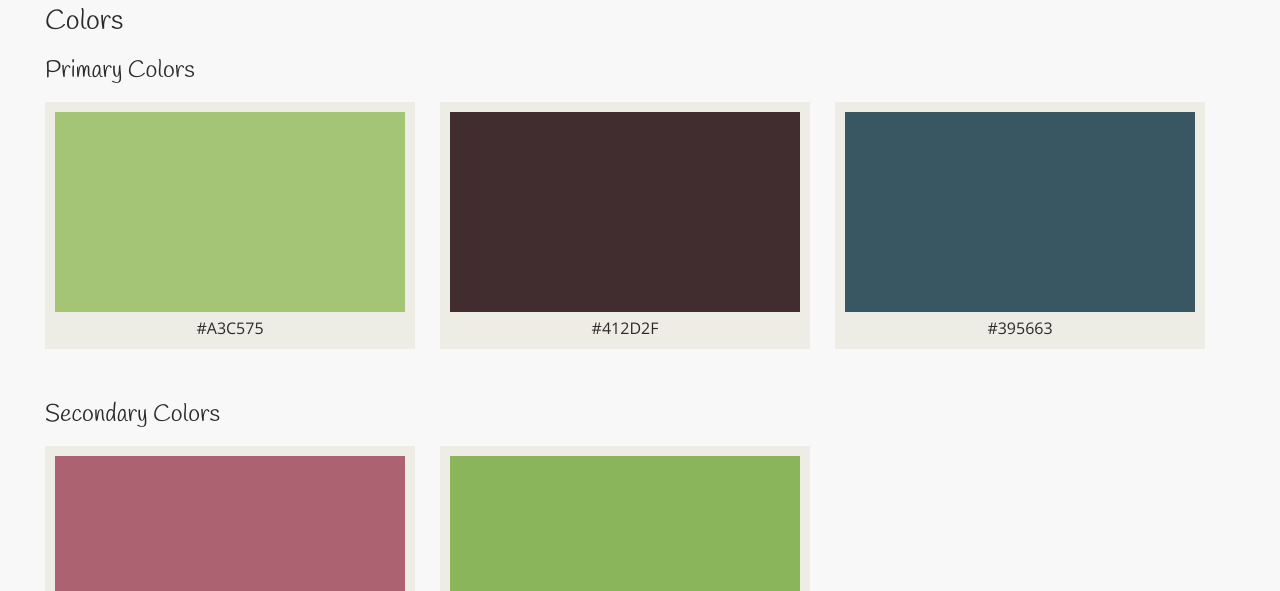
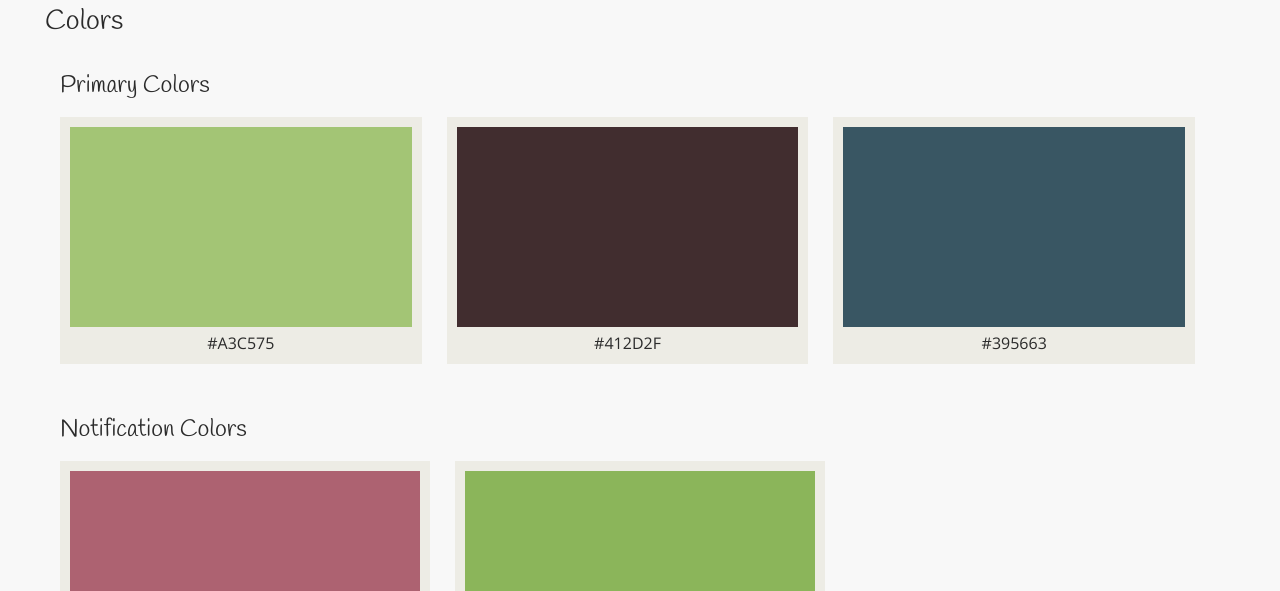
Before and after one commit to bSquaredweb/project-1_part-2_bellanca-brittany, a plain HTML site: page elements.html in a window 1280 px wide. Shown: the part 209-800 px from the top of the page. Drawn offline with nearby package versions, Linux system fonts and the light colour scheme.

Commit message:
adjusted spacing of elements page

```diff
--- a/elements.html
+++ b/elements.html
@@ -31,7 +31,7 @@
           <h2>Elements</h2>
           <section class="main__section main__section--elements">
             <h3>Colors</h3>
-            <div class="item-container">
+            <div class="item-container item-container--elements">
               <h4>Primary Colors</h4>
               <ul class="color-list">
                 <li class="color-list__item">
@@ -48,7 +48,7 @@
                 </li>
               </ul>
 
-              <h4>Secondary Colors</h4>
+              <h4>Notification Colors</h4>
               <ul class="color-list">
                 <li class="color-list__item">
                   <div class="color-list__square background--red"></div>
@@ -80,8 +80,7 @@
 
           <section class="main__section">
             <h3>Typography</h3>
-
-            <div class="item-container">
+            <div class="item-container item-container--elements">
               <h4>Headings - Primary</h4>
               <ul class="type-list">
                 <li class="type-list__item">
--- a/sass/base/_layout.scss
+++ b/sass/base/_layout.scss
@@ -83,6 +83,11 @@
 
 .item-container {
   margin: $spacer-m $reset-0;
+
+  &--elements {
+    padding-top: $spacer-m;
+    margin: $spacer-m;
+  }
 }
 
 .color-list {
```
Also changed, not shown: css/main.css, 1 other file.
